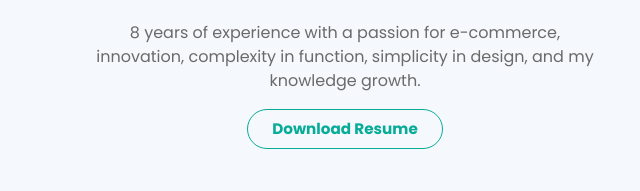
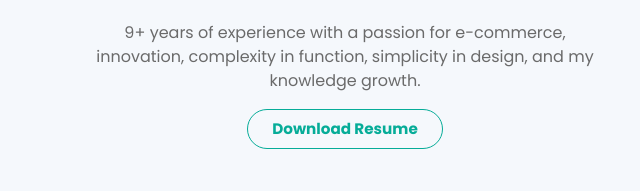
Before and after one commit to ga3003/ga3003.github.io, a plain HTML site: page index.html in a window 1280 px wide. Shown: the part 510-701 px from the top of the page, 425-1065 px from the left. Drawn offline with nearby package versions, Linux system fonts and the light colour scheme.

Commit message:
Update index.html

```diff
--- a/index.html
+++ b/index.html
@@ -42,7 +42,7 @@
                         </div>
                         <b class="fs-6">Hello I am, Gaurav Agrawal</b>
                         <h1 class="fw-bold mb-4 fs-1">Full Stack Developer</h1>
-                        <p>8 years of experience with a passion for e-commerce, innovation, complexity in function, simplicity in design, and my knowledge growth.</p>
+                        <p>9+ years of experience with a passion for e-commerce, innovation, complexity in function, simplicity in design, and my knowledge growth.</p>
                         <ul>
                             <li></li>
                         </ul>
```
